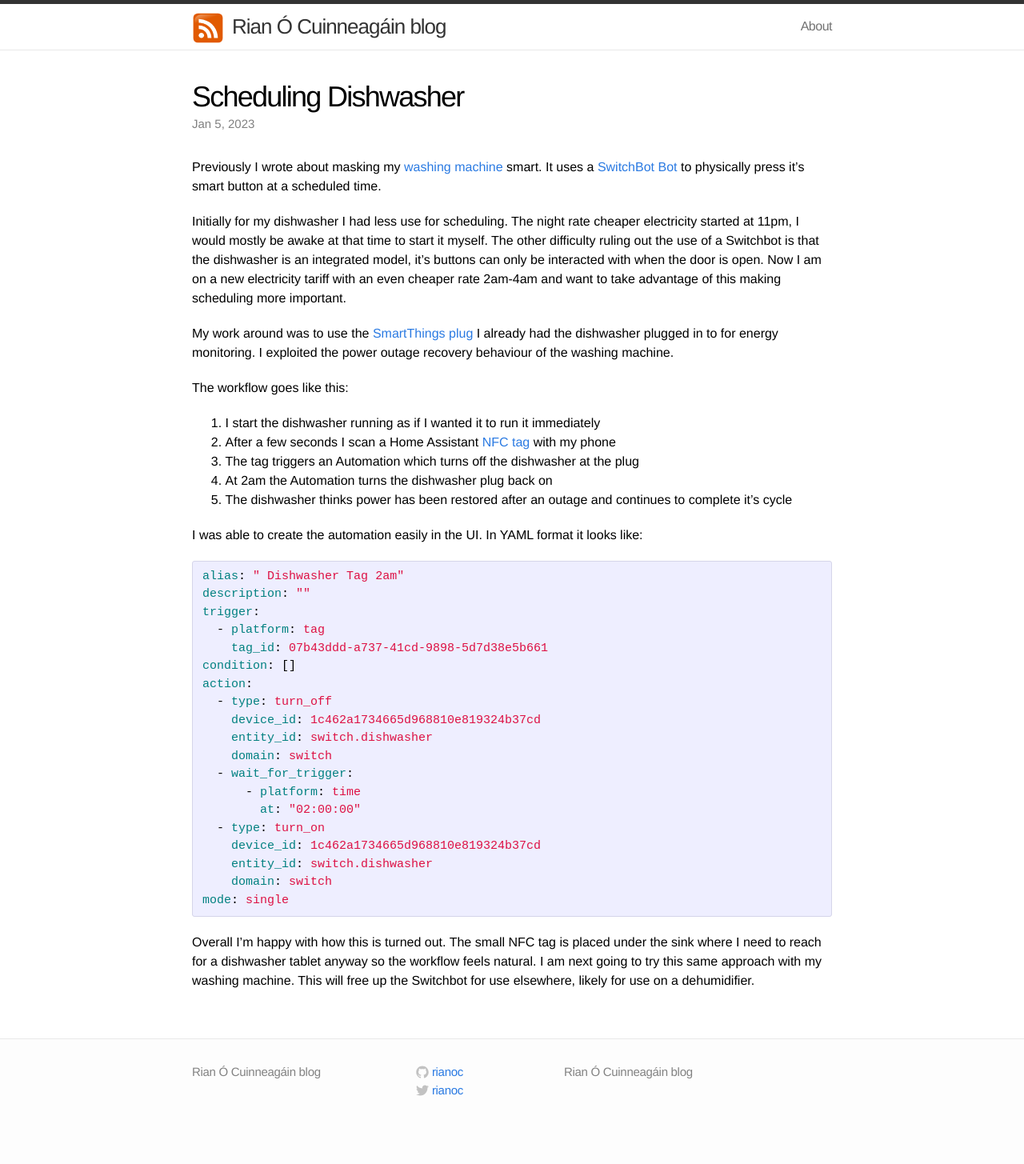
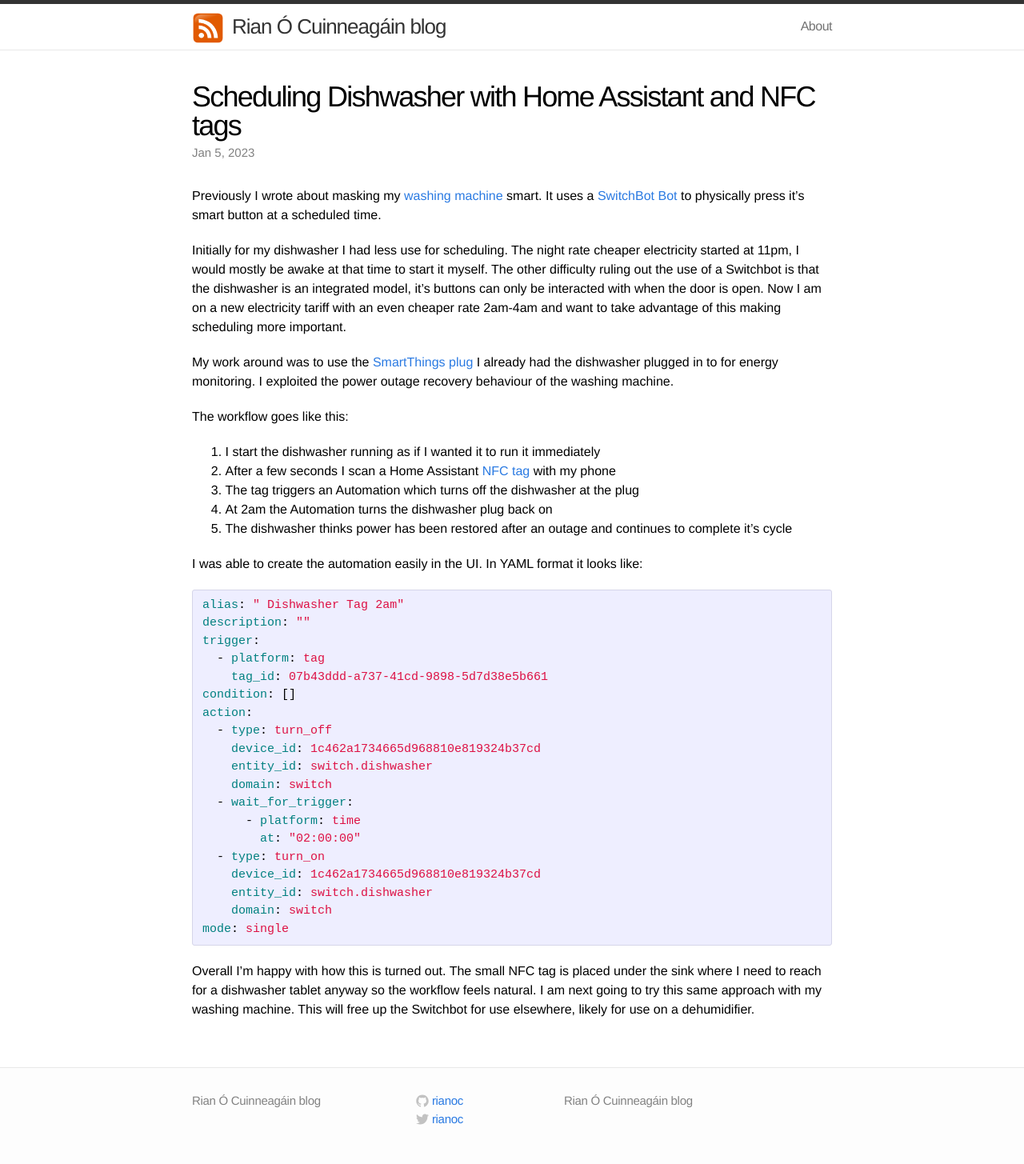
Before and after one commit to rianoc/rianoc.github.io, a Jekyll site: the page built from _posts/2023-01-05-Scheduling-Dishwasher.md, in a window 1280 px wide. Shown: the whole page at 80% size. Built offline with Jekyll 4.4.1, drawn with Linux system fonts in a browser that asks for light colours; before the commit the page ends 1419 px from its top, so only the background shows below that.

Commit message:
Better titles

```diff
--- a/_posts/2023-01-05-Scheduling-Dishwasher.md
+++ b/_posts/2023-01-05-Scheduling-Dishwasher.md
@@ -1,7 +1,7 @@
 ---
 layout: post
-title:  "Scheduling Dishwasher"
-excerpt: "Scheduling an older dishwasher to run at a set time"
+title:  "Scheduling Dishwasher with Home Assistant and NFC tags"
+excerpt: "Scheduling an older dishwasher to run at a set time with Home Assistant and NFC tags"
 date:   2023-01-05 21:45:00
 ---
 
```
Also changed, not shown: _posts/2022-05-19-Smart-Washing-Machine.md (+1 -1 lines).
